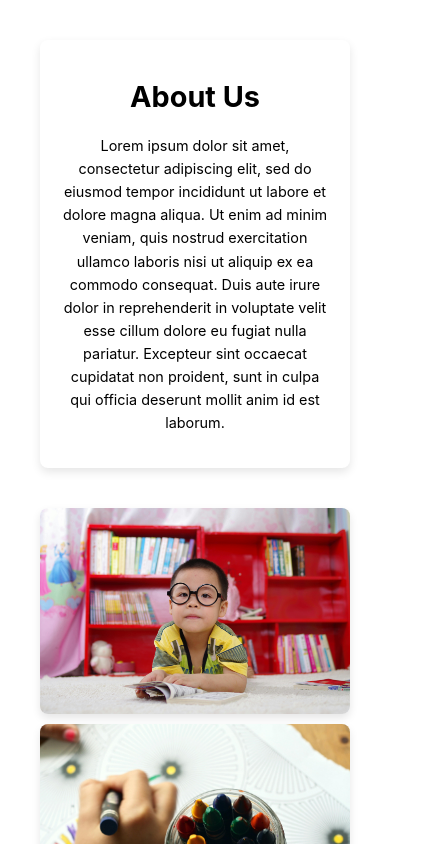
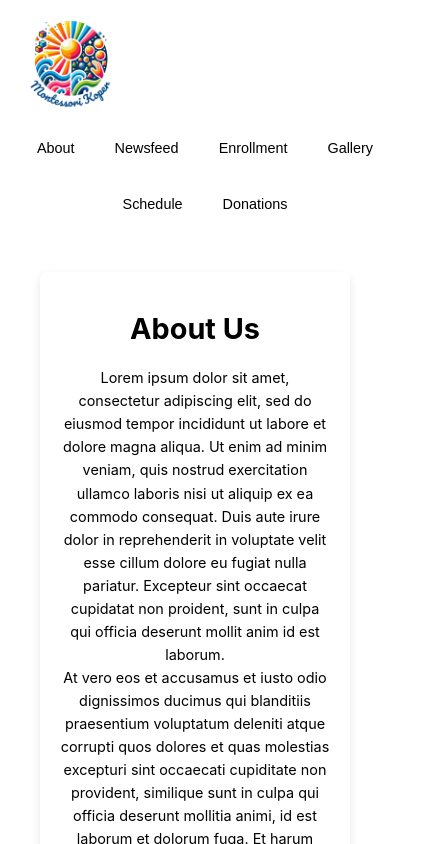
Before and after one commit to SElena7/DEDIS_PROJECT, a React (Create React App) app in the folder client/: page / in a window 390 px wide. Shown: the top 844 px of the page, 430 px wide, since content can reach past the window. Built offline with nearby package versions, Linux system fonts and the light colour scheme.

Commit message:
Add Footer component. Add Newscard component and Newsfeed page.

```diff
--- a/client/src/App.js
+++ b/client/src/App.js
@@ -1,7 +1,9 @@
 import React from 'react';
 import Nav from './components/nav/Nav';
 import About from './pages/about/About';
-import Gallery from './pages/gallery/Gallery'
+import Gallery from './pages/gallery/Gallery';
+import Footer from './components/footer/Footer';
+import Newsfeed from './pages/newsfeed/Newsfeed';
 import './App.scss';
 
 function App() {
@@ -11,7 +13,9 @@ function App() {
       <div className="main-content">
         <About />
         <Gallery />
+        <Newsfeed />
       </div>
+      <Footer />
     </div>
   );
 }
--- a/client/src/App.scss
+++ b/client/src/App.scss
@@ -1,20 +1,6 @@
-
 .app {
   display: flex;
-  flex-direction: column; /* Ensure the layout is vertical */
-  height: 100vh;
-}
-
-.main-content {
-  display: flex;
-  flex-direction: column; /* Stack About and Gallery vertically */
-  margin: 0; /* Remove any default margin */
-  padding: 0; /* Remove padding */
-  flex: 1; /* Take up remaining space if any */
-}
-.app {
-  display: flex;
-  flex-direction: row;
+  flex-direction: column;
   min-height: 100vh;
 }
 
@@ -31,41 +17,21 @@
   transition: width 0.3s ease;
 }
 
-.nav-list {
-  list-style-type: none;
-  margin: 0;
-  padding: 0;
+.main-content {
+  margin-left: 220px;
+  flex: 1;
+  padding: 20px;
+  display: flex;
+  flex-direction: column;
+  gap: 20px;
 }
 
-.nav-item {
-  padding: 15px;
-  border-bottom: 1px solid #dcdcdc;
-}
-
-.nav-link {
-  color: black;
-  text-decoration: none;
-  font-size: 1.2rem;
-  font-weight: 500;
-  text-transform: none;
-  transition: color 0.3s ease, transform 0.3s ease;
-  display: block;
-  padding: 10px;
-
-  &:hover {
-    color: #4caf50;
-    transform: translateX(5px);
-  }
-}
-
-.nav-link::first-letter {
-  text-transform: capitalize;
-}
-
-.main-content {
-  flex: 1;
-  padding: 20px;
-  margin-left: 220px;
+footer {
+  background-color: #f8f8f8;
+  padding: 10px 20px;
+  text-align: center;
+  margin-left: 220px; /* Align footer with content */
+  width: calc(100% - 220px); /* Make footer span the entire screen width excluding the nav */
 }
 
 .about-container {
@@ -113,31 +79,18 @@
     box-shadow: none;
   }
 
-  .nav-list {
-    display: flex;
-    justify-content: space-around;
-    width: 100%;
-    padding: 0;
-    margin: 0;
-  }
-
-  .nav-item {
-    padding: 10px 20px;
-    border-bottom: none;
-  }
-
-  .nav-link {
-    font-size: 1rem;
-    padding: 8px 12px;
-    display: inline-block;
-  }
-
   .main-content {
     margin-left: 0;
   }
 
   .about-content {
     padding: 20px;
+  }
+
+  footer {
+    margin-left: 0;
+    width: 100%; /* Ensure footer takes full width on small screens */
+    padding: 10px 0; /* Adjust padding for smaller screen */
   }
 
   .about-title {
--- /dev/null
+++ b/client/src/components/footer/Footer.jsx
@@ -0,0 +1,19 @@
+import React from 'react';
+import './Footer.scss';
+
+function Footer() {
+  return (
+    <footer className="footer">
+      <div className="footer-left">
+        <p> &copy; 2024 | Montessori Koper </p>
+      </div>
+      <div className="footer-right">
+        <a href="tel:030303838" className="footer-link">030 303 838</a>
+        <a href="mailto:montessori.obala@gmail.com" className="footer-link">montessori.obala@gmail.com</a>
+        <a href="https://www.facebook.com/montessori.obala/?locale=sl_SI" className="footer-link" target="_blank" rel="noopener noreferrer">FB</a>
+      </div>
+    </footer>
+  );
+}
+
+export default Footer;
--- /dev/null
+++ b/client/src/components/footer/Footer.scss
@@ -0,0 +1,29 @@
+.footer {
+    display: flex;
+    justify-content: space-between;
+    align-items: center;
+    padding: 10px 20px;
+    background-color: #f8f8f8;
+    border-top: 1px solid #dcdcdc;
+    font-family: 'Arial', sans-serif;
+    font-size: 0.9rem;
+  }
+
+  .footer-left {
+    text-align: left;
+  }
+
+  .footer-right {
+    display: flex;
+    gap: 15px;
+  }
+
+  .footer-link {
+    text-decoration: none;
+    color: #4caf50;
+    transition: color 0.3s ease;
+
+    &:hover {
+      color: #2e7d32;
+    }
+  }
--- /dev/null
+++ b/client/src/components/newscard/Newscard.jsx
@@ -0,0 +1,14 @@
+import React from 'react';
+import './Newscard.scss';
+
+function Newscard({ title, text, date }) {
+  return (
+    <div className="newscard">
+      <h3 className="newscard-title">{title}</h3>
+      <p className="newscard-text">{text}</p>
+      <div className="newscard-date">{date}</div>
+    </div>
+  );
+}
+
+export default Newscard;
--- /dev/null
+++ b/client/src/components/newscard/Newscard.scss
@@ -0,0 +1,28 @@
+.newscard {
+    background-color: #fff;
+    border: 1px solid #e0e0e0;
+    border-radius: 8px;
+    box-shadow: 0 4px 8px rgba(0, 0, 0, 0.1);
+    padding: 20px;
+    width: 100%;
+    max-width: 400px;
+    margin: 20px auto;
+  }
+
+  .newscard-title {
+    font-size: 1.8rem;
+    font-weight: bold;
+    margin-bottom: 15px;
+  }
+
+  .newscard-text {
+    font-size: 1.1rem;
+    margin-bottom: 15px;
+    color: #333;
+  }
+
+  .newscard-date {
+    font-size: 0.9rem;
+    color: #888;
+    text-align: right;
+  }
--- a/client/src/pages/about/About.jsx
+++ b/client/src/pages/about/About.jsx
@@ -7,12 +7,27 @@ function About() {
       <div className="about-content">
         <h1 className="about-title">About Us</h1>
         <p className="about-text">
-        Lorem ipsum dolor sit amet, consectetur adipiscing elit,
-        sed do eiusmod tempor incididunt ut labore et dolore magna aliqua.
-        Ut enim ad minim veniam, quis nostrud exercitation ullamco laboris nisi
-        ut aliquip ex ea commodo consequat. Duis aute irure dolor in reprehenderit
-        in voluptate velit esse cillum dolore eu fugiat nulla pariatur.
-        Excepteur sint occaecat cupidatat non proident, sunt in culpa qui officia deserunt mollit anim id est laborum.        </p>
+          Lorem ipsum dolor sit amet, consectetur adipiscing elit,
+          sed do eiusmod tempor incididunt ut labore et dolore magna aliqua.
+          Ut enim ad minim veniam, quis nostrud exercitation ullamco laboris nisi
+          ut aliquip ex ea commodo consequat. Duis aute irure dolor in reprehenderit
+          in voluptate velit esse cillum dolore eu fugiat nulla pariatur.
+          Excepteur sint occaecat cupidatat non proident, sunt in
+          culpa qui officia deserunt mollit anim id est laborum.
+          <br />
+          At vero eos et accusamus et iusto odio dignissimos ducimus
+          qui blanditiis praesentium voluptatum deleniti atque corrupti
+          quos dolores et quas molestias excepturi sint occaecati cupiditate non provident,
+          similique sunt in culpa qui officia deserunt mollitia animi, id est laborum et dolorum fuga.
+          Et harum quidem rerum facilis est et expedita distinctio.
+          Nam libero tempore, cum soluta nobis est eligendi optio cumque nihil
+          impedit quo minus id quod maxime placeat facere possimus, omnis voluptas assumenda est,
+          omnis dolor repellendus. Temporibus autem quibusdam et aut officiis debitis aut rerum
+          necessitatibus saepe eveniet ut et voluptates repudiandae sint et molestiae non recusandae.
+          Itaque earum rerum hic tenetur a sapiente delectus,
+          ut aut reiciendis voluptatibus maiores alias consequatur aut
+          perferendis doloribus asperiores repellat.
+        </p>
       </div>
     </div>
   );
--- a/client/src/pages/gallery/Gallery.jsx
+++ b/client/src/pages/gallery/Gallery.jsx
@@ -16,6 +16,7 @@ function Gallery() {
       <div className="gallery-item"><img src={one} alt="Image 1" /></div>
       <div className="gallery-item"><img src={two} alt="Image 2" /></div>
       <div className="gallery-item"><img src={four} alt="Image 4" /></div>
+      <div className="gallery-item"><img src={five} alt="Image 5" /></div>
       <div className="gallery-item"><img src={six} alt="Image 6" /></div>
       <div className="gallery-item"><img src={seven} alt="Image 7" /></div>
       <div className="gallery-item"><img src={eight} alt="Image 8" /></div>
--- /dev/null
+++ b/client/src/pages/newsfeed/Newsfeed.jsx
@@ -0,0 +1,35 @@
+import React from 'react';
+import Newscard from '../../components/newscard/Newscard';
+import './Newsfeed.scss';
+
+function Newsfeed() {
+  const newsData = [
+    { title: "Deserunt aliquip dolor dolore enim magna ea irure excepteur consectetur deserunt.",
+        text: "Consectetur enim aliqua laboris anim do velit eu ipsum reprehenderit officia. Esse proident cillum veniam dolor consectetur est aute fugiat id occaecat. Sunt dolor magna id commodo officia veniam laborum aliquip commodo.",
+        date: "December 11, 2024" },
+    { title: "Id in ex excepteur officia quis magna non reprehenderit fugiat.",
+        text: "Labore commodo elit reprehenderit esse fugiat. Voluptate proident commodo labore culpa sit exercitation exercitation ad aute consequat laborum cillum veniam. Velit dolor laboris irure amet nulla magna irure voluptate enim velit. Consectetur cupidatat duis occaecat Lorem enim. Adipisicing eu ut occaecat eiusmod proident minim est officia. Sunt ipsum reprehenderit fugiat non. Consequat tempor magna adipisicing aute ex incididunt aliqua reprehenderit voluptate officia cupidatat labore eiusmod.",
+        date: "December 12, 2024" },
+    { title: "Reprehenderit aliquip mollit enim magna voluptate.",
+        text: "Velit aliquip aute cillum aliquip. Sunt sit elit sunt eu aliqua reprehenderit cupidatat tempor labore ullamco esse velit dolore quis. Officia eiusmod excepteur occaecat esse nostrud labore qui.",
+        date: "December 13, 2024" },
+    { title: "Eu veniam commodo quis sint.",
+        text: "Ut reprehenderit quis laborum ea incididunt ullamco eiusmod laborum eu culpa consequat ea exercitation. Amet dolor reprehenderit pariatur do eu cillum fugiat irure aute mollit. Exercitation culpa cillum Lorem minim eiusmod aute irure. Et culpa consectetur voluptate mollit ullamco adipisicing id. Anim consequat mollit officia laboris quis ea. Velit minim reprehenderit id occaecat amet non duis cupidatat consequat adipisicing excepteur fugiat. Ad amet ullamco laboris veniam officia Lorem eu.",
+        date: "December 14, 2024" }
+  ];
+
+  return (
+    <div className="newsfeed-container">
+      {newsData.map((news, index) => (
+        <Newscard
+          key={index}
+          title={news.title}
+          text={news.text}
+          date={news.date}
+        />
+      ))}
+    </div>
+  );
+}
+
+export default Newsfeed;
--- /dev/null
+++ b/client/src/pages/newsfeed/Newsfeed.scss
@@ -0,0 +1,14 @@
+.newsfeed-container {
+    display: flex;
+    flex-wrap: wrap;
+    gap: 20px;
+    justify-content: center;
+    padding: 20px;
+  }
+
+  @media (max-width: 768px) {
+    .newsfeed-container {
+      flex-direction: column;
+      align-items: center;
+    }
+  }
```
Also changed, not shown: client/src/assets/gallery/5.jpg.
